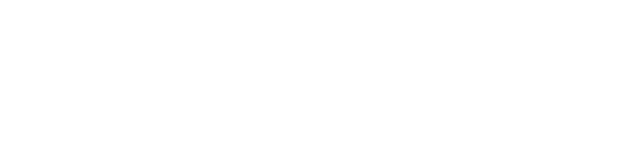
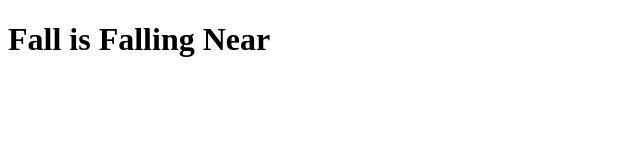
Before and after one commit to ArcadeRaven/Fall, a plain HTML site: page index.html in a window 1280 px wide. Shown: the whole page, without its empty margins (0-640 px from the left). Drawn offline with Linux system fonts and the light colour scheme.

Commit message:
Initial Commit

```diff
--- a/index.html
+++ b/index.html
@@ -1,5 +1,8 @@
 <!DOCTYPE html>
-<html lang="en">
+<html>
 <head>
-  <meta charset="<utf-8">
-  <meta name="viewport" content="width=device-width"
+
+</head>
+<body>
+  <h1>Fall is Falling Near </h1>
+</body>
```
Also changed, not shown: 1 other file.
